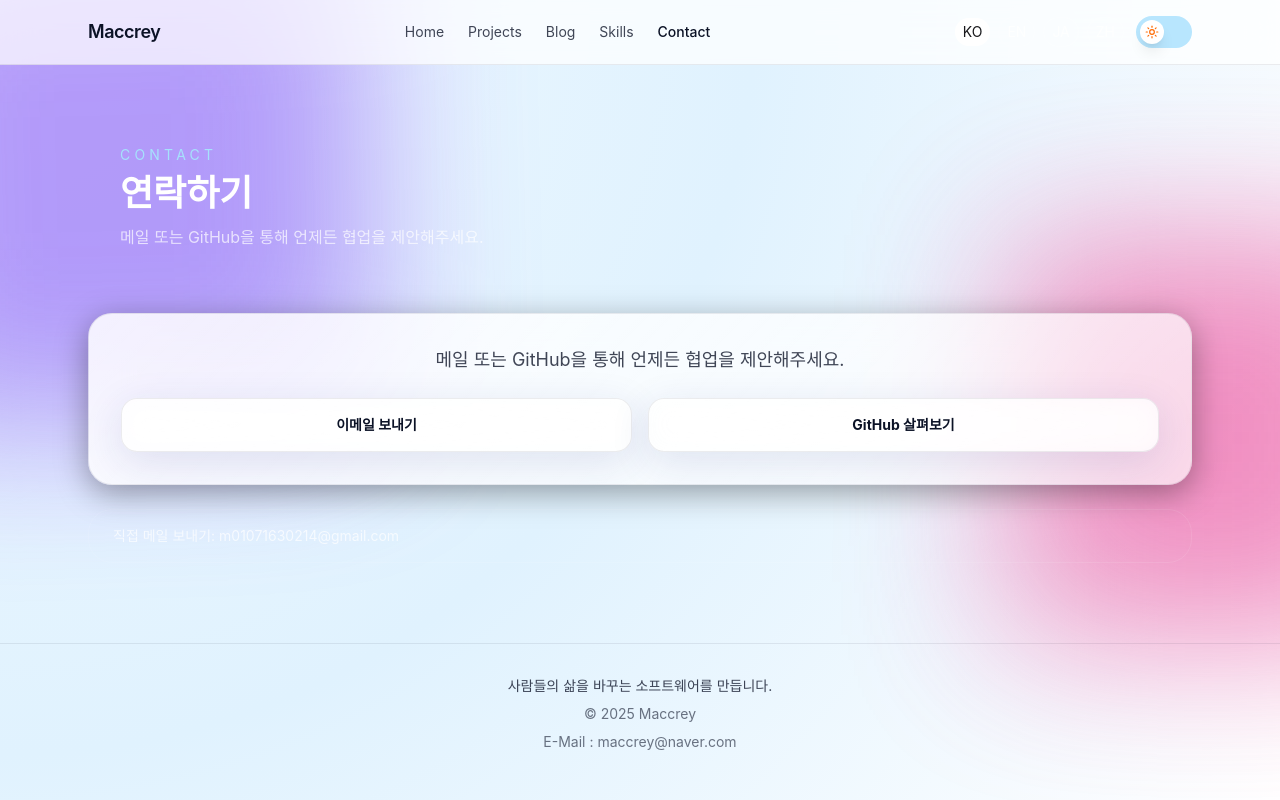
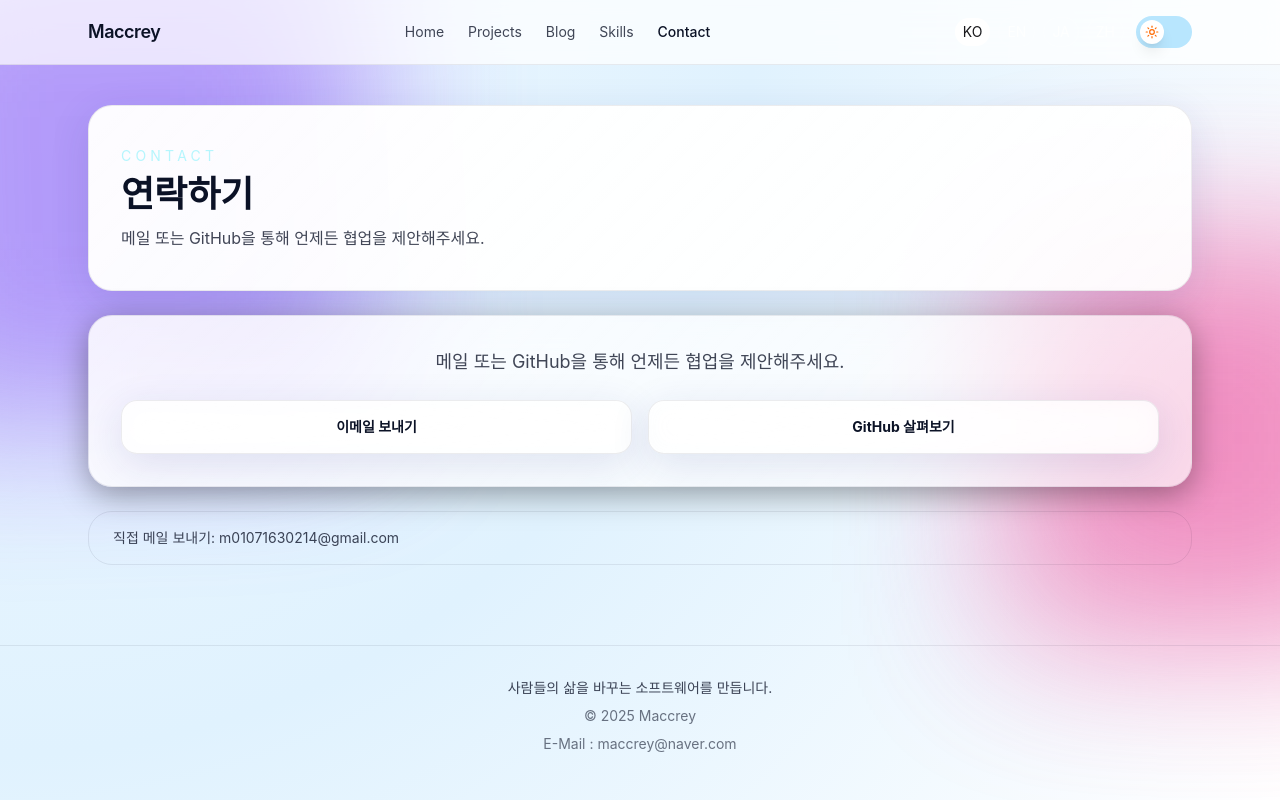
Before and after one commit to Maccrey/portfolio, a Next.js app in the folder web-portfolio/: page /contact in a window 1280 px wide. Shown: the top 800 px of the page. Built offline with nearby package versions, Linux system fonts and the light colour scheme; no server answers.

Commit message:
refactor: Use CSS variables for consistent text colors and glass panel styling across pages and components.

```diff
--- a/web-portfolio/src/app/contact/page.tsx
+++ b/web-portfolio/src/app/contact/page.tsx
@@ -8,16 +8,16 @@ export default function ContactPage() {
   const { dictionary } = useLocale();
 
   return (
-    <div className="space-y-6 text-white">
+    <div className="space-y-6 text-[var(--text-primary)]">
       <div className="glass-panel rounded-3xl px-8 py-10">
         <p className="text-sm uppercase tracking-[0.3em] text-cyan-200/80">
           {dictionary.pages.contact.badge}
         </p>
         <h1 className="mt-2 text-4xl font-semibold">{dictionary.sections.contact}</h1>
-        <p className="mt-3 text-white/70">{dictionary.contact.description}</p>
+        <p className="mt-3 text-[var(--text-secondary)]">{dictionary.contact.description}</p>
       </div>
       <ContactLinks />
-      <div className="rounded-3xl border border-white/10 px-6 py-4 text-sm text-white/70">
+      <div className="rounded-3xl border border-[var(--glass-border)] px-6 py-4 text-sm text-[var(--text-secondary)]">
         <p>
           {dictionary.contact.directEmail}: {siteMeta.contact.email}
         </p>
--- a/web-portfolio/src/app/globals.css
+++ b/web-portfolio/src/app/globals.css
@@ -103,6 +103,30 @@ body {
   border-bottom: 1px solid var(--glass-border);
 }
 
+.glass-panel {
+  background: linear-gradient(
+      135deg,
+      rgba(255, 255, 255, 0.9) 0%,
+      rgba(255, 255, 255, 0.75) 100%
+    ),
+    var(--glass-surface);
+  color: var(--text-primary);
+  backdrop-filter: blur(18px);
+  -webkit-backdrop-filter: blur(18px);
+  border: 1px solid var(--glass-border);
+  box-shadow: var(--glass-shadow);
+}
+
+.dark .glass-panel {
+  background: linear-gradient(
+      135deg,
+      rgba(255, 255, 255, 0.08) 0%,
+      rgba(255, 255, 255, 0.04) 100%
+    ),
+    var(--glass-surface);
+  color: var(--text-primary);
+}
+
 /* Text Utilities */
 .text-gradient {
   background: linear-gradient(to right, #c084fc, #f472b6);
--- a/web-portfolio/src/app/projects/page.tsx
+++ b/web-portfolio/src/app/projects/page.tsx
@@ -9,14 +9,14 @@ export default function ProjectsPage() {
 
   return (
     <div className="space-y-6">
-      <div className="glass-panel rounded-3xl px-8 py-10 text-white">
+      <div className="glass-panel rounded-3xl px-8 py-10 text-[var(--text-primary)]">
         <p className="text-sm uppercase tracking-[0.3em] text-cyan-200/80">
           {dictionary.pages.projects.badge}
         </p>
         <h1 className="mt-2 text-4xl font-semibold">
           {dictionary.sections.projects}
         </h1>
-        <p className="mt-3 text-white/70">{dictionary.pages.projects.description}</p>
+        <p className="mt-3 text-[var(--text-secondary)]">{dictionary.pages.projects.description}</p>
       </div>
       <div className="grid gap-6 md:grid-cols-2">
         {projects.map((project) => (
--- a/web-portfolio/src/app/skills/page.tsx
+++ b/web-portfolio/src/app/skills/page.tsx
@@ -9,12 +9,12 @@ export default function SkillsPage() {
 
   return (
     <div className="space-y-6">
-      <div className="glass-panel rounded-3xl px-8 py-10 text-white">
+      <div className="glass-panel rounded-3xl px-8 py-10 text-[var(--text-primary)]">
         <p className="text-sm uppercase tracking-[0.3em] text-cyan-200/80">
           {dictionary.pages.skills.badge}
         </p>
         <h1 className="mt-2 text-4xl font-semibold">{dictionary.sections.skills}</h1>
-        <p className="mt-3 text-white/70">{dictionary.pages.skills.description}</p>
+        <p className="mt-3 text-[var(--text-secondary)]">{dictionary.pages.skills.description}</p>
       </div>
       <div className="grid gap-6 md:grid-cols-2">
         <SkillSection category="learning" skills={getSkillsByCategory("learning")} />
--- a/web-portfolio/src/components/projects/project-detail.tsx
+++ b/web-portfolio/src/components/projects/project-detail.tsx
@@ -9,13 +9,13 @@ export function ProjectDetail({ project }: { project: Project }) {
   const copy = getProjectCopy(project, locale);
 
   return (
-    <article className="glass-panel rounded-3xl px-8 py-8 text-white">
+    <article className="glass-panel rounded-3xl px-8 py-8 text-[var(--text-primary)]">
       <div className="mb-6 space-y-2">
         <p className="text-sm uppercase tracking-[0.3em] text-cyan-200/80">
           {project.timeline}
         </p>
         <h1 className="text-4xl font-semibold">{copy.name}</h1>
-        <p className="text-white/70">{copy.summary}</p>
+        <p className="text-[var(--text-secondary)]">{copy.summary}</p>
       </div>
       <div className="grid gap-8 md:grid-cols-2">
         <DetailSection label={dictionary.projectDetail.labels.problem} value={copy.problem} />
@@ -30,7 +30,10 @@ export function ProjectDetail({ project }: { project: Project }) {
         <h2 className="text-lg font-semibold">{dictionary.projectDetail.stack}</h2>
         <div className="mt-3 flex flex-wrap gap-2">
           {project.stack.map((tech) => (
-            <span key={tech} className="rounded-full bg-white/10 px-3 py-1 text-sm">
+            <span
+              key={tech}
+              className="rounded-full border border-[var(--glass-border)] bg-[var(--glass-surface)] px-3 py-1 text-sm text-[var(--text-primary)]"
+            >
               {tech}
             </span>
           ))}
@@ -38,7 +41,7 @@ export function ProjectDetail({ project }: { project: Project }) {
       </div>
       <div className="mt-8 space-y-3">
         <h2 className="text-lg font-semibold">{dictionary.projectDetail.highlights}</h2>
-        <ul className="list-disc space-y-2 pl-5 text-white/80">
+        <ul className="list-disc space-y-2 pl-5 text-[var(--text-secondary)]">
           {copy.highlights.map((item) => (
             <li key={item}>{item}</li>
           ))}
@@ -51,7 +54,7 @@ export function ProjectDetail({ project }: { project: Project }) {
             href={link.href}
             target="_blank"
             rel="noreferrer"
-            className="inline-flex items-center gap-2 rounded-full border border-white/30 px-4 py-2 text-sm font-semibold"
+            className="inline-flex items-center gap-2 rounded-full border border-[var(--glass-border)] bg-[var(--glass-surface)] px-4 py-2 text-sm font-semibold text-[var(--text-primary)] shadow-sm"
           >
             {link.label}
           </a>
@@ -64,8 +67,8 @@ export function ProjectDetail({ project }: { project: Project }) {
 function DetailSection({ label, value }: { label: string; value: string }) {
   return (
     <div>
-      <p className="text-xs uppercase tracking-[0.3em] text-white/50">{label}</p>
-      <p className="text-base text-white/90">{value}</p>
+      <p className="text-xs uppercase tracking-[0.3em] text-[var(--text-muted)]">{label}</p>
+      <p className="text-base text-[var(--text-primary)]">{value}</p>
     </div>
   );
 }
```
